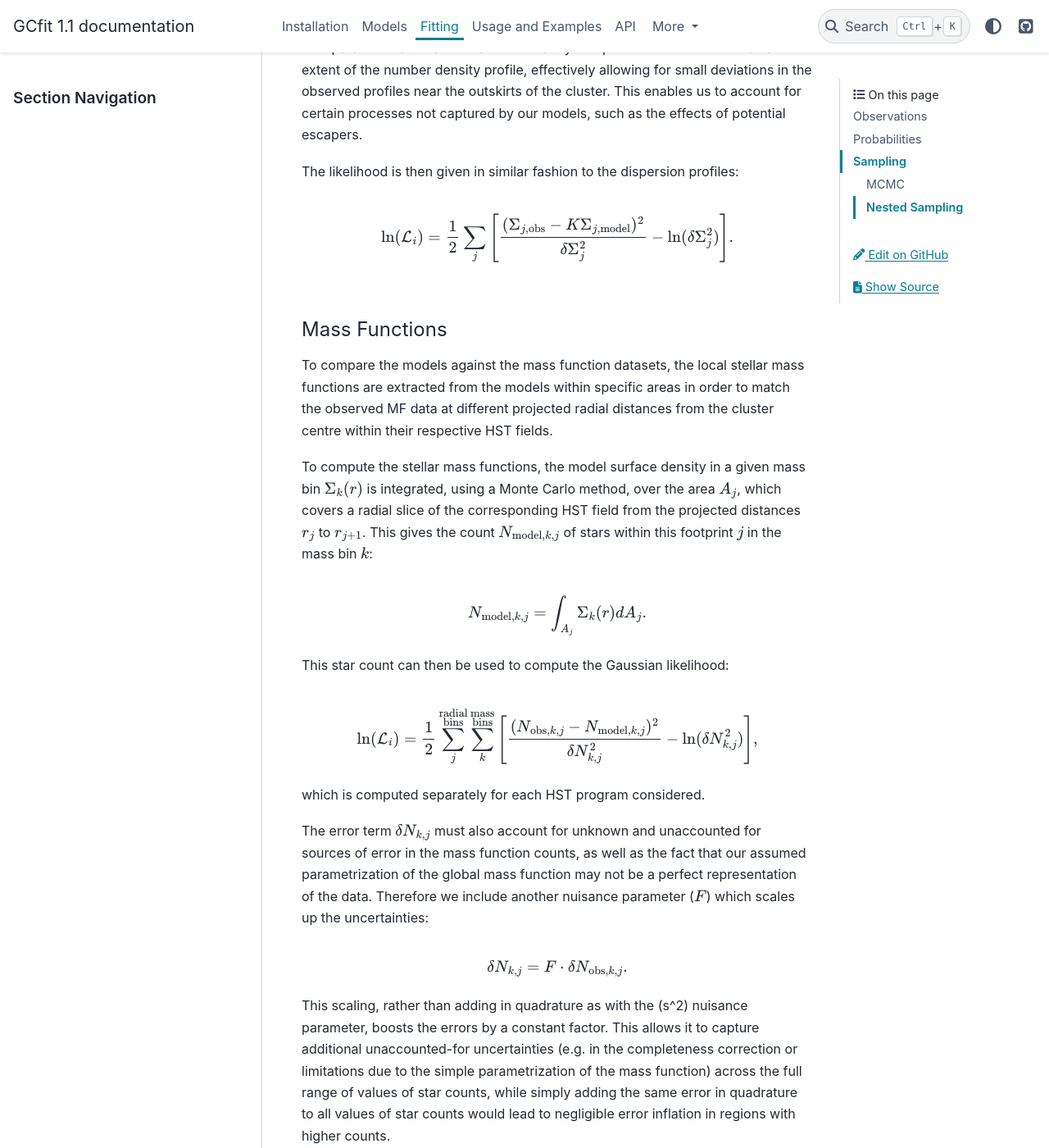
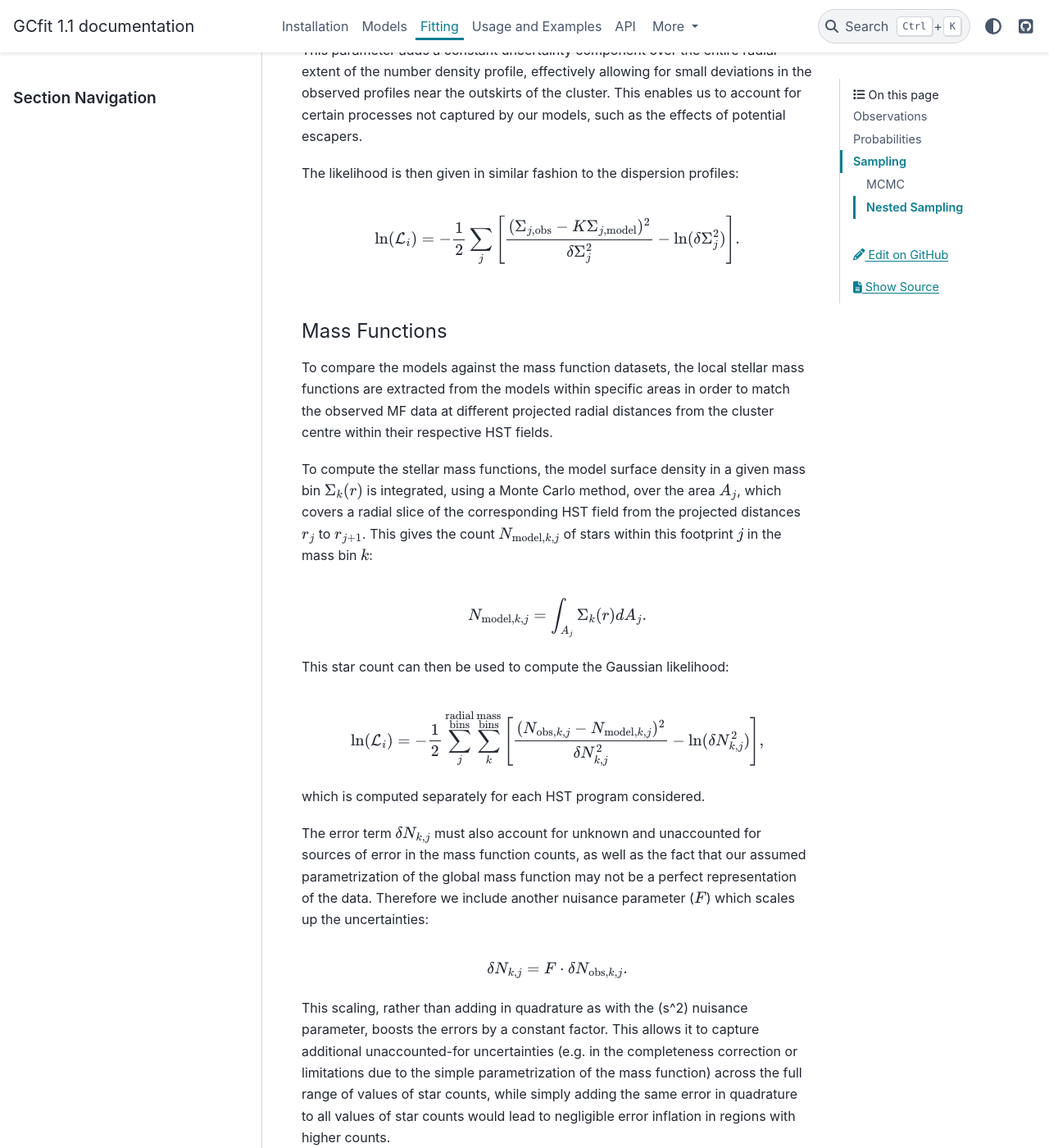
Before and after one commit to nmdickson/GCfit, a Sphinx documentation site: the page built from docs/source/fitting.rst, in a window 1280 px wide and 1400 px high, scrolled down 2622 px. Shown: the whole window at 82% size. Built offline with Sphinx 7.4.7 and the PyData theme 0.15.4, drawn with Linux system fonts in a browser that asks for light colours; some of the changed text lies outside the part shown.

```diff
--- a/docs/source/fitting.rst
+++ b/docs/source/fitting.rst
@@ -75,7 +75,7 @@ a number of dispersion measurements at different projected radial distances:
 
 .. math::
 
-    \ln(\mathcal{L}_i) = \frac{1}{2} \sum_j
+    \ln(\mathcal{L}_i) = -\frac{1}{2} \sum_j
         \left[
             \frac{(\sigma_{j,\mathrm{obs}}
             - \sigma_{j,\mathrm{model}})^2}
@@ -131,7 +131,7 @@ The likelihood is then given in similar fashion to the dispersion profiles:
 
 .. math::
 
-        \ln(\mathcal{L}_i) = \frac{1}{2} \sum_j
+        \ln(\mathcal{L}_i) = -\frac{1}{2} \sum_j
             \left[
                 \frac{(\Sigma_{j,\mathrm{obs}}
                 - K\Sigma_{j,\mathrm{model}})^2}{\delta\Sigma^2_j}
@@ -164,7 +164,7 @@ This star count can then be used to compute the Gaussian likelihood:
 
 .. math::
 
-    \ln(\mathcal{L}_i) = \frac{1}{2}
+    \ln(\mathcal{L}_i) = -\frac{1}{2}
         \sum_j^{\substack{\mathrm{radial}\\\mathrm{bins}}}
         \sum_k^{\substack{\mathrm{mass}\\\mathrm{bins}}}
         \left[
--- a/docs/source/usage/analysis_usage.rst
+++ b/docs/source/usage/analysis_usage.rst
@@ -53,6 +53,11 @@ The run visualizers are split into specific classes once again for the MCMC
     <Figure size 640x480 with 169 Axes>
 
     >>> plt.show()
+
+
+Make sure the correct class for the sampling method is used. Otherwise,
+an error will be raised saying the file is missing the required "mcmc" or
+"nested" group.
 
 
 Best Fit Models
```
Also changed, not shown: other parts of docs/source/fitting.rst (+6 -1 lines).
